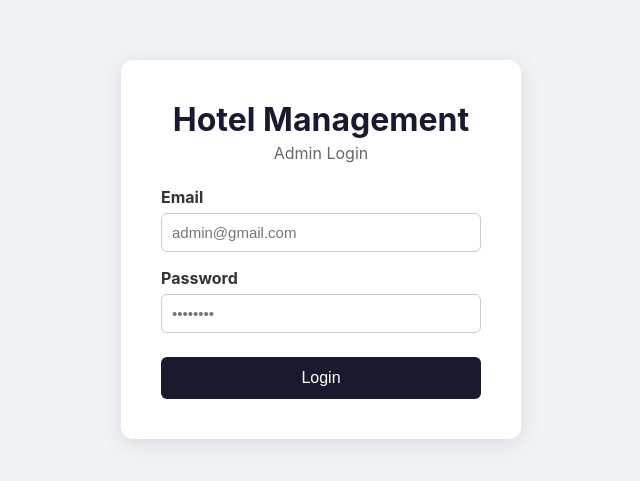
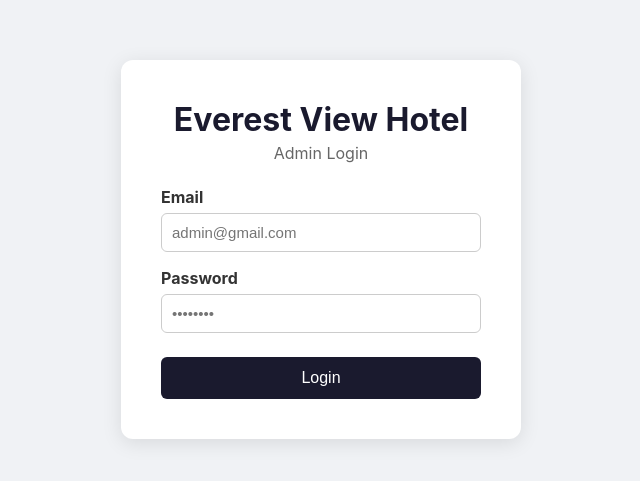
Before and after one commit to Sangamrai021/Hotel-Management-System, a React (Vite) app in the folder client/: page /login in a window 1280 px wide. Shown: the part 151-632 px from the top of the page, without its empty margins (319-959 px from the left). Built offline with nearby package versions, Linux system fonts and the light colour scheme.

Commit message:
rename hotel branding to Everest View Hotel

```diff
--- a/client/src/components/Navbar.jsx
+++ b/client/src/components/Navbar.jsx
@@ -16,7 +16,7 @@ const Navbar = () => {
     return (
         <>
             <nav style={styles.nav}>
-                <div style={styles.brand}>Hotel Management</div>
+                <div style={styles.brand}>Everest View Hotel</div>
                 <div style={styles.links}>
                     <Link to="/" style={styles.link}>Dashboard</Link>
                     <Link to="/rooms" style={styles.link}>Rooms</Link>
--- a/client/src/pages/Auth/Login.jsx
+++ b/client/src/pages/Auth/Login.jsx
@@ -31,7 +31,7 @@ const Login = () => {
     return (
         <div style={styles.container}>
             <div style={styles.card}>
-                <h1 style={styles.title}>Hotel Management</h1>
+                <h1 style={styles.title}>Everest View Hotel</h1>
                 <p style={styles.subtitle}>Admin Login</p>
 
                 {error && <div style={styles.error}>{error}</div>}
--- a/client/src/pages/Invoices/InvoiceDetail.jsx
+++ b/client/src/pages/Invoices/InvoiceDetail.jsx
@@ -86,7 +86,7 @@ const InvoiceDetail = () => {
 
                 <div style={styles.invoice} id="invoice">
                     <div style={styles.invoiceHeader}>
-                        <h1 style={styles.hotelName}>Hotel Management</h1>
+                        <h1 style={styles.hotelName}>Everest View Hotel</h1>
                         <h2 style={styles.invoiceTitle}>INVOICE</h2>
                     </div>
 
```
